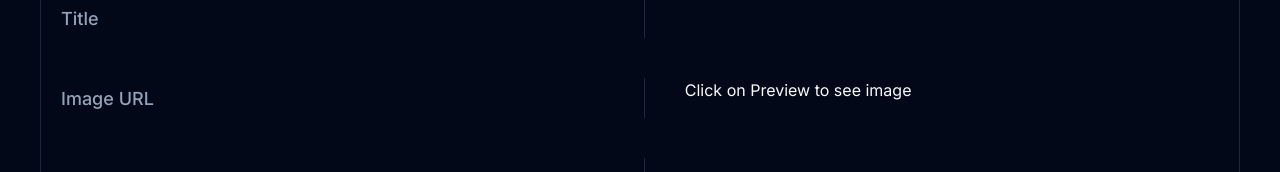
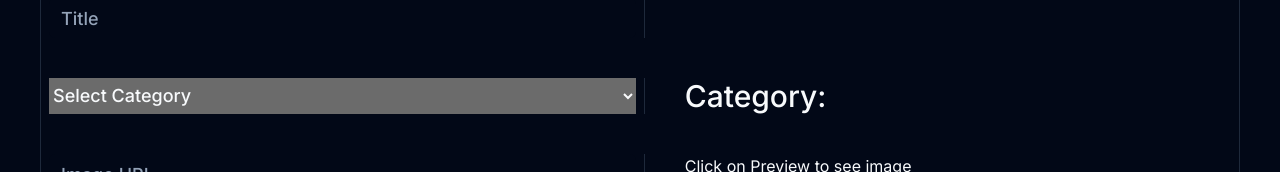
Before and after one commit to samadams412/dailyblog-SaaS, a Next.js app: page /dashboard/blog/create in a window 1280 px wide. Shown: the part 311-483 px from the top of the page. Built offline with nearby package versions, Linux system fonts and the light colour scheme; no server answers; the database is empty.

Commit message:
Updates to blog types, added category column to blog table

```diff
--- a/app/(home)/blog/[id]/page.tsx
+++ b/app/(home)/blog/[id]/page.tsx
@@ -20,16 +20,16 @@ export async function generateMetadata({ params }: { params: { id: string } }) {
 	return {
 		title: blog?.title,
 		authors: {
-			name: "Samuel Adams",
+			name: "Samuel K. Adams",
 		},
 		openGraph: {
 			title: blog?.title,
 			url: process.env.SITE_URL + "/blog/" + params.id,
 			siteName: "Sam's Blog",
 			images: blog?.image_url,
-			type: "website"
+			type: "website",
 		},
-		keywords:["Sam's Blog", "Coding"]
+		keywords: ["Sam's Blog", "Coding", "Gaming", "Technology", "Design", "Finance", "Sports"],
 	};
 }
 
--- a/app/api/blog/route.ts
+++ b/app/api/blog/route.ts
@@ -1,34 +1,47 @@
-import { Database } from "@/lib/types/supabase";
-import { createClient } from "@supabase/supabase-js";
+import * as z from "zod";
 
-export async function GET(request: Request) {
-	try {
-		const supabase = createClient<Database>(
-			process.env.NEXT_PUBLIC_SUPABASE_URL!,
-			process.env.NEXT_PUBLIC_SUPABASE_ANON_KEY!
-		);
+const allowedDomains = [
+    "avatars.githubusercontent.com",
+    "images.unsplash.com",
+    "unsplash.com",
+    "source.unsplash.com",
+    "as2.ftcdn.net"
+];
 
-		const { searchParams } = new URL(request.url);
-		const id = searchParams.get("id");
+// Define the list of allowed categories
+const allowedCategories = ["Coding", "Gaming", "Technology", "Design", "Others"];
 
-		if (id === "*") {
-			const result = await supabase.from("blog").select("id").limit(10);
-			return new Response(JSON.stringify(result));
-		} else if (id) {
-			const result = await supabase
-				.from("blog")
-				.select("*")
-				.eq("id", id)
-				.single();
-			return new Response(JSON.stringify(result));
-		}
+// Extend the existing BlogFormSchema
+export const BlogFormSchema = z.object({
+    title: z.string().min(3, {
+        message: "Title must be at least 3 characters.",
+    }),
+    image_url: z.string().url({ message: "Invalid URL" }),
+    content: z.string().min(2, {
+        message: "Content must be at least 2 characters.",
+    }),
+    is_published: z.boolean(),
+    is_premium: z.boolean(),
+    category: z.string().optional().refine((value) => {
+        // Ensure the selected category is one of the allowed categories
+        return allowedCategories.includes(value!);
+    }, {
+        message: "Invalid category selected.",
+        path: ["category"]
+    })
+})
+    .refine((data) => {
+        const image_url = data.image_url;
+        try {
+            const url = new URL(image_url);
+            return allowedDomains.includes(url.hostname);
+        } catch {
+            return false;
+        }
+    }, {
+        message: "Currently only images from Unsplash are supported.",
+        path: ["image_url"],
+    });
 
-		return new Response(JSON.stringify({}));
-	} catch (error) {
-		//console.error("Error fetching data from Supabase:", error);
-		return new Response(
-			"An error occurred while fetching data from Supabase.",
-			{ status: 500 }
-		);
-	}
-}
+// Define the type for the schema
+export type BlogFormSchemaType = z.infer<typeof BlogFormSchema>;
--- a/app/dashboard/components/BlogForm.tsx
+++ b/app/dashboard/components/BlogForm.tsx
@@ -50,6 +50,7 @@ export default function BlogForm({
 			//create default values to use for 'name' in the form
 			title: defaultBlog?.title || "",
 			content: defaultBlog?.blog_content?.content || "",
+			category: defaultBlog?.category || "",
 			image_url: defaultBlog?.image_url || "",
 			is_published: defaultBlog?.is_published || true,
 			is_premium: defaultBlog?.is_premium || false,
@@ -185,6 +186,59 @@ export default function BlogForm({
 						</FormItem>
 					)}
 				/>
+
+				<FormField
+					control={form.control}
+					name="category"
+					render={({ field }) => (
+						<FormItem>
+							<FormControl>
+								<div
+									className={cn(
+										"p-2 w-full flex break-words gap-2",
+										isPreview ? "divide-x-0" : "divide-x"
+									)}
+								>
+									<select
+										{...field}
+										className={cn(
+											"border-none text-lg font-medium leading-relaxed cursor-pointer",
+											isPreview ? "w-0 p-0" : "w-full lg:w-1/2"
+										)}
+									>
+										{/* Placeholder option */}
+										<option value="" disabled selected>
+											Select Category
+										</option>
+
+										<option value="Gaming">Gaming</option>
+										<option value="Coding">Coding</option>
+										<option value="Technology">Technology</option>
+										<option value="Others">Others</option>
+									</select>
+									<div
+										className={cn(
+											"lg:px-10",
+											isPreview
+												? "mx-auto w-full lg:w-4/5"
+												: "w-1/2 lg:block hidden"
+										)}
+									>
+										{/* Render selected category */}
+										<h1 className="text-3xl font-medium">
+											<span>Category: </span>
+											{form.getValues().category}
+										</h1>
+									</div>
+								</div>
+							</FormControl>
+							{/* Only render validation message if user is typing */}
+							{form.getFieldState("category").invalid &&
+								form.getValues().category && <FormMessage />}
+						</FormItem>
+					)}
+				/>
+
 				{/* Blog Image Field */}
 				<FormField
 					control={form.control}
@@ -241,6 +295,7 @@ export default function BlogForm({
 						</FormItem>
 					)}
 				/>
+
 				{/* Blog Content Textarea */}
 				<FormField
 					control={form.control}
--- a/app/dashboard/schema/index.tsx
+++ b/app/dashboard/schema/index.tsx
@@ -1,4 +1,4 @@
-import * as z from "zod"; //zod is js library that does runtime checking of object structures, validation and schema defintions in Typescript projects
+import * as z from "zod";
 
 const allowedDomains = [
     "avatars.githubusercontent.com",
@@ -8,35 +8,40 @@ const allowedDomains = [
     "as2.ftcdn.net"
 ];
 
-//zod schema to validate form
-export const BlogFormSchema = z
-	.object({
+// Define the list of allowed categories
+const allowedCategories = ["Coding", "Gaming", "Technology", "Design", "Others"];
+
+// Extend the existing BlogFormSchema
+export const BlogFormSchema = z.object({
     title: z.string().min(3, {
         message: "Title must be at least 3 characters.",
     }),
-		image_url: z.string().url({ message: "invalid url" }),
+    image_url: z.string().url({ message: "Invalid URL" }),
     content: z.string().min(2, {
         message: "Content must be at least 2 characters.",
     }),
     is_published: z.boolean(),
     is_premium: z.boolean(),
+    category: z.string().optional().refine((value) => {
+        // Ensure the selected category is one of the allowed categories
+        return allowedCategories.includes(value!);
+    }, {
+        message: "Invalid category selected.",
+        path: ["category"]
     })
-	.refine(
-		(data) => {
+})
+    .refine((data) => {
         const image_url = data.image_url;
-
-
         try {
             const url = new URL(image_url);
             return allowedDomains.includes(url.hostname);
         } catch {
             return false;
         }
-		},
-		{
-			message: "Currently only images from unsplash are supported.",
+    }, {
+        message: "Currently only images from Unsplash are supported.",
         path: ["image_url"],
-		}
-	);
+    });
 
-    export type BlogFormSchemaType = z.infer<typeof BlogFormSchema>
+// Define the type for the schema
+export type BlogFormSchemaType = z.infer<typeof BlogFormSchema>;
--- a/lib/data.ts
+++ b/lib/data.ts
@@ -29,6 +29,7 @@ export const blogs = [
 		created_at: "2023-05-15",
 		is_premium: true,
 		is_published: true,
+		category: "Coding",
 		content: blogDeafultValue,
 	},
 	{
@@ -40,6 +41,7 @@ export const blogs = [
 		created_at: "2023-06-22",
 		is_premium: false,
 		is_published: false,
+		category: "Gaming",
 
 		content: blogDeafultValue,
 	},
@@ -52,6 +54,7 @@ export const blogs = [
 		created_at: "2023-08-10",
 		is_premium: false,
 		is_published: false,
+		category: "Technology",
 		content: blogDeafultValue,
 	},
 	{
@@ -82,6 +85,7 @@ export const defaultCreateBlog: IBlogDetail = {
 	title: "",
 	image_url: "",
 	created_at: "",
+	category: "",
 	is_premium: false,
 	is_published: false,
 	blog_content: {
--- a/lib/types/index.ts
+++ b/lib/types/index.ts
@@ -1,5 +1,6 @@
 export type IBlogDetail = {
 	created_at: string;
+	category: string,
 	id: string;
 	image_url: string;
 	is_premium: boolean;
@@ -16,6 +17,7 @@ export type IBlog = {
 	id: string;
 	title: string;
 	image_url: string;
+	category: string,
 	created_at: string;
 	is_premium: boolean;
 	content: string;
--- a/lib/types/supabase.ts
+++ b/lib/types/supabase.ts
@@ -14,6 +14,7 @@ export type Database = {
           created_at: string
           id: string
           image_url: string
+          category: string
           is_premium: boolean
           is_published: boolean
           title: string
@@ -21,7 +22,8 @@ export type Database = {
         Insert: {
           created_at?: string
           id?: string
-          image_url: string
+          image_url: string,
+          category?: string,
           is_premium?: boolean
           is_published?: boolean
           title: string
@@ -30,6 +32,7 @@ export type Database = {
           created_at?: string
           id?: string
           image_url?: string
+          category?: string
           is_premium?: boolean
           is_published?: boolean
           title?: string
```
Lines whose indentation alone changed are shown as unchanged.
